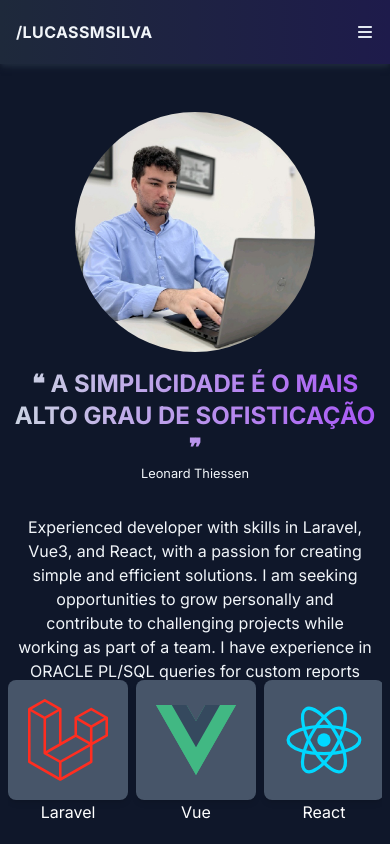
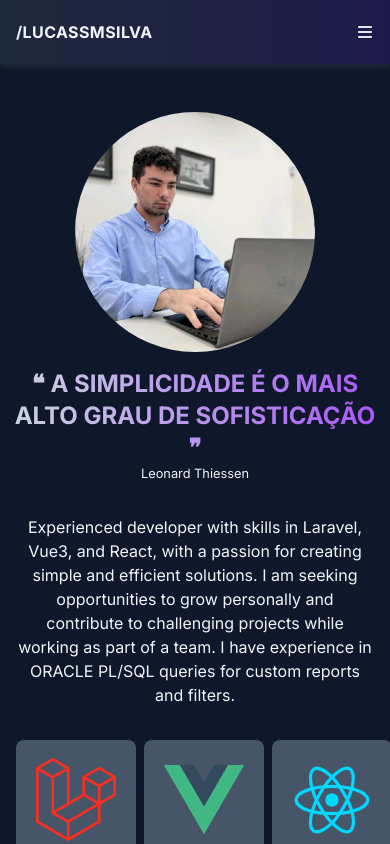
Before and after one commit to lucassmsilva/portifolio, a Next.js app: page / in a window 390 px wide. Shown: the top 844 px of the page. Built offline with nearby package versions, Linux system fonts and the light colour scheme.

Commit message:
ajustes responsividade mobile

```diff
--- a/app/page.js
+++ b/app/page.js
@@ -85,7 +85,7 @@ export default function Home() {
             </p>
           </div>
 
-          <div className="absolute m-auto left-0 right-0 bottom-5 flex md:justify-center space-y-2 px-2">
+          <div className="m-auto left-0 right-0 bottom-5 flex md:justify-center space-y-2 px-2">
             <div className="w-full flex flex-row md:w-[1060px] space-x-2 overflow-x-auto md:justify-center">
               {skills.map((skill) => (
                 <div className="flex flex-col" key={skill.name}>
```
